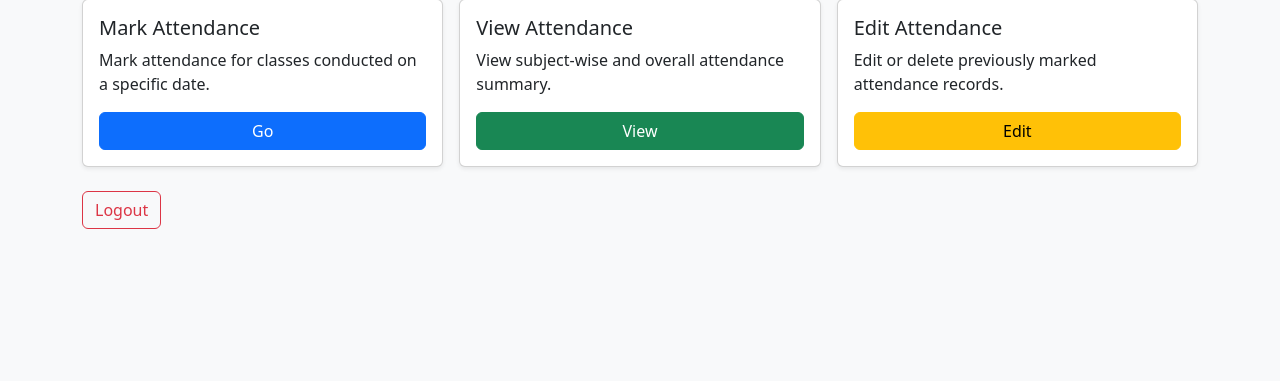
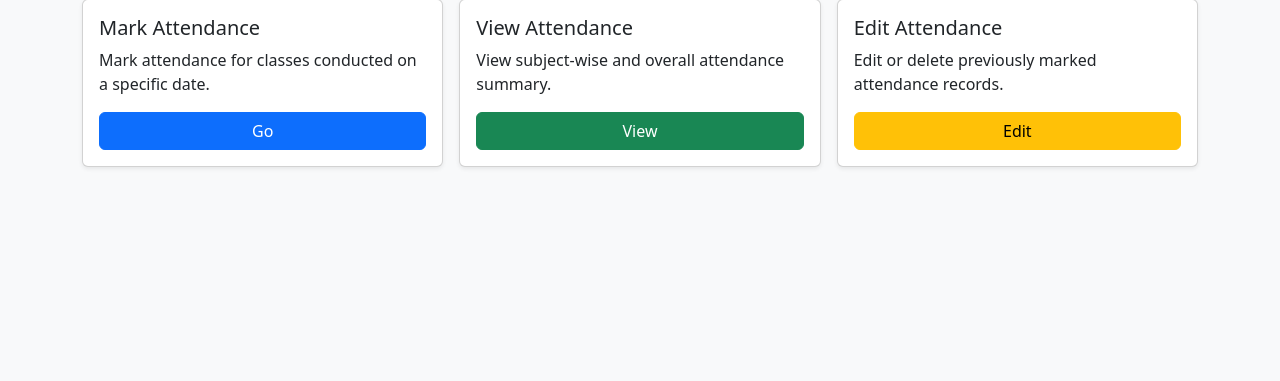
Before and after one commit to Jeffy723/Attendance-App, a Flask app: template templates/student_dashboard.html in a window 1280 px wide. Shown: the part 171-552 px from the top of the page. Run offline with Flask 3, Linux system fonts and the light colour scheme; the template is opened without the code that fills it, so the values that code supplies are empty.

Commit message:
Remove duplicate logout button from student dashboard

```diff
--- a/templates/student_dashboard.html
+++ b/templates/student_dashboard.html
@@ -56,10 +56,4 @@
 
 </div>
 
-<div class="mt-4">
-  <a href="/logout" class="btn btn-outline-danger">
-    Logout
-  </a>
-</div>
-
 {% endblock %}
```
